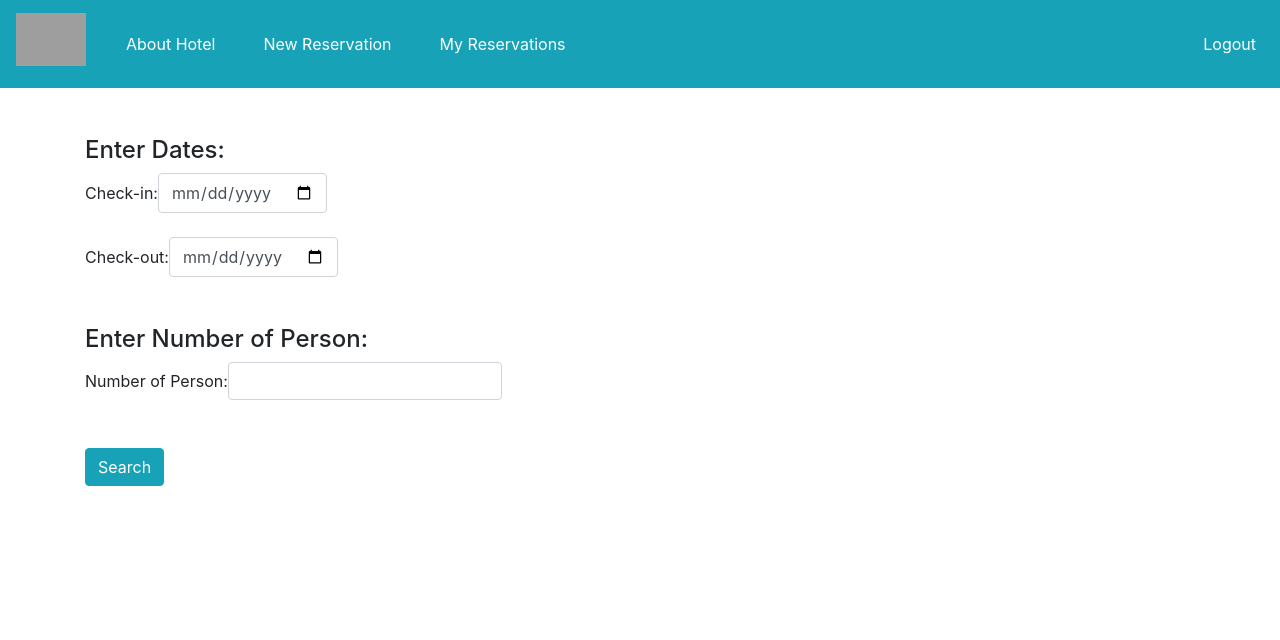
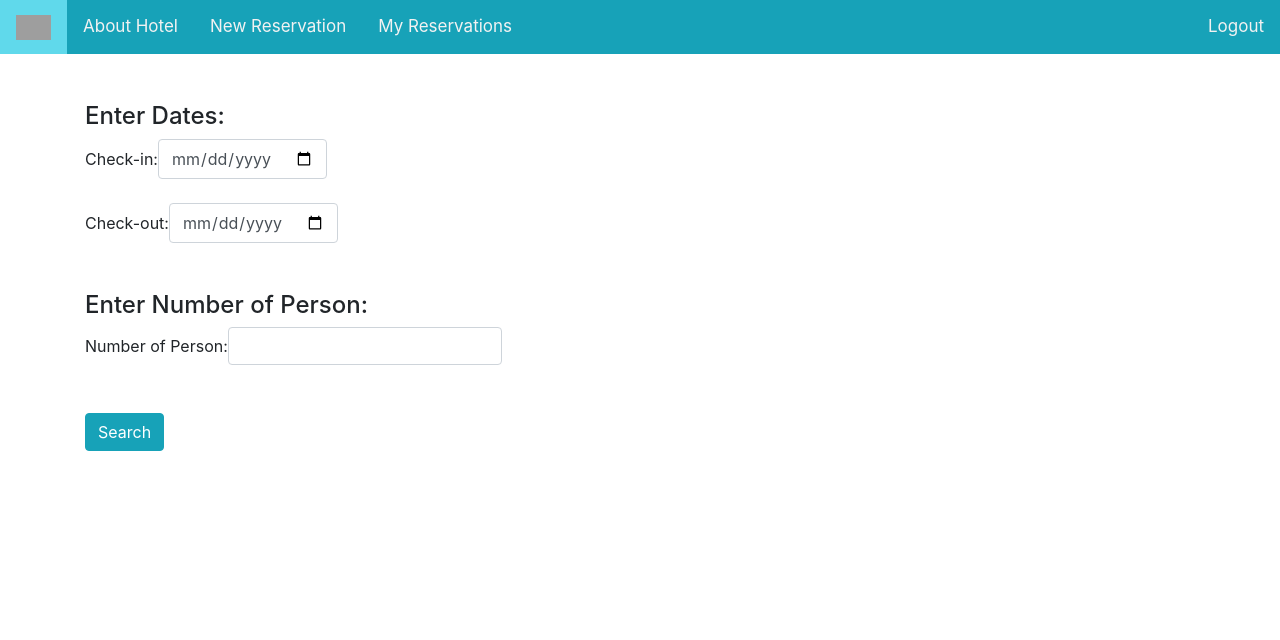
Before and after one commit to nisahulya/webprogramming, a PHP site: page /customer/customer-reservation.php in a window 1280 px wide. Shown: the top 640 px of the page. Run offline with PHP 8.4, Linux system fonts and the light colour scheme; some libraries are stand-ins or nearby versions; grey boxes are pictures that could not be loaded.

```diff
--- a/customer/navbar.php
+++ b/customer/navbar.php
@@ -1,6 +1,41 @@
 <!doctype html>
 <html lang="en">
   <head>
+    <style>
+       /* Add a black background color to the top navigation */
+      .topnav {
+        background-color: #17a2b8;
+        overflow: hidden;
+      }
+
+      /* Style the links inside the navigation bar */
+      .topnav a {
+        float: left;
+        display: block;
+        color: #f2f2f2;
+        text-align: center;
+        padding: 14px 16px;
+        text-decoration: none;
+        font-size: 17px;
+      }
+
+      /* Change the color of links on hover */
+      .topnav a:hover {
+        background-color: #60d9eb;
+
+      }
+
+      /* Add an active class to highlight the current page */
+      .topnav a.active {
+        background-color: #0e6471;
+        color: white;
+      }
+
+      /* Hide the link that should open and close the topnav on small screens */
+      .topnav .icon {
+        display: none;
+      }
+    </style>
 
     <!-- Required meta tags -->
     <meta charset="utf-8">
@@ -11,35 +46,36 @@
 
     <title>Hotel Software</title>
   </head>
+
   <body>
-    <nav class="navbar navbar-expand-sm bg-info navbar-dark d-flex justify-content-between">
-      <div class="d-flex align-items-center">
+    <!-- Load an icon library to show a hamburger menu (bars) on small screens -->
+    <link rel="stylesheet" href="https://cdnjs.cloudflare.com/ajax/libs/font-awesome/4.7.0/css/font-awesome.min.css">
 
-          <!-- Links -->
-          <ul class="navbar-nav" style="margin: auto;">
-              <!-- Hoetl logo -->
-              <a class="navbar-brand" href="home.php" target="_self">
-                  <img src="../docs/images/logo.png" alt="logo" style="width:70px;">
-              </a>
-              <li class="nav-item active p-3 ">
-                  <a class="nav-link" href="<?php $link="about-hotel.php"; echo $link ?>" >About Hotel</a>
-              </li>
-              <li class="nav-item active p-3">
-                <a class="nav-link" href="customer-reservation.php">New Reservation</a>
-              </li>
-              <li class="nav-item active p-3">
-                  <a class="nav-link" href="customer-reservation-update.php">My Reservations</a>
-              </li>
+    <div class="topnav" id="myTopnav">
+      <a href="#home" >
+        <img src="../docs/images/logo.png" alt="logo" style="width:35px; height:25px;">
+      </a>
+      <a href="about-hotel.php" >About Hotel</a>
+      <a href="customer-reservation.php">New Reservation</a>
+      <a href="#contact">My Reservations</a>
+      <a style="float:right" href="#about">Logout</a>
+      <a href="javascript:void(0);" class="icon" onclick="myFunction()">
+        <i class="fa fa-bars"></i>
+      </a>
+    </div>
 
-          </ul>
-      </div>
+    <script>
+      /* Toggle between adding and removing the "responsive" class to topnav when the user clicks on the icon */
+      function myFunction() {
+        var x = document.getElementById("myTopnav");
+        if (x.className === "topnav") {
+          x.className += " responsive";
+        } else {
+          x.className = "topnav";
+        }
+      }
+    </script>
 
-      <div>
+  </body>
 
-          <ul class="navbar-nav">
-              <li class="nav-item active ">
-                  <a class="nav-link" href="#">Logout</a>
-              </li>
-          </ul>
-      </div>
-    </nav>
+</html>
```
Also changed, not shown: customer/customer-reservation.php (+49 -1 lines), 1 other file.
